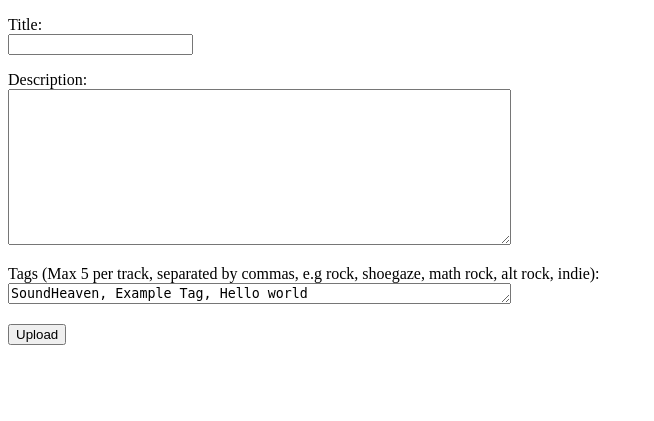
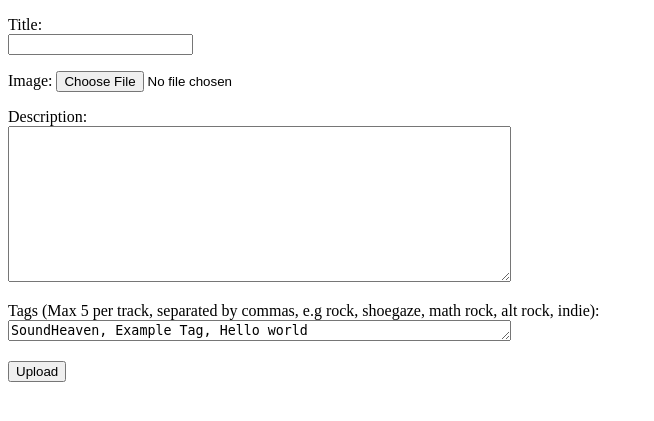
Before and after one commit to kuhalainen/SoundHeaven, a Flask app: page /new_track in a window 1280 px wide. Shown: the top 421 px of the page, without its empty margins (0-654 px from the left). Run offline with Flask 3, Linux system fonts and the light colour scheme; the visitor is signed in with stand-in values (Sample User, id 1).

Commit message:
Add initial support for track images

```diff
--- a/app.py
+++ b/app.py
@@ -1,6 +1,6 @@
 import sqlite3
 from flask import Flask
-from flask import redirect, render_template, request, session, abort
+from flask import redirect, render_template, request, session, abort, make_response
 from werkzeug.security import generate_password_hash, check_password_hash
 import db
 import config
@@ -8,6 +8,7 @@ import tracks
 import users
 import tags
 import comments
+import files
 
 
 app = Flask(__name__)
@@ -39,8 +40,9 @@ def show_track(track_id):
         abort(404)
     track_tags = tags.track_tags(track_id)
     track_comments = comments.get_track_comments(track_id)
+    track_image = files.get_album_art(track_id)[0]
 
-    return render_template("show_track.html",track=track, track_tags=track_tags, track_comments=track_comments)
+    return render_template("show_track.html",track=track, track_tags=track_tags, track_comments=track_comments, track_image=track_image)
 
 @app.route("/search")
 def search():
@@ -121,7 +123,14 @@ def create_track():
     if not taglist:
         abort(403)
 
+    file = request.files["image"]
+    valid = files.check_image(file)
 
+    if valid[0] != True:
+        return valid
+
+    files.save_image(valid[1], valid[2])
+    image_id = db.last_insert_id()
 
     user_id = session["user_id"]
 
@@ -129,7 +138,9 @@ def create_track():
     track_id = db.last_insert_id()
     tags.create_tags(taglist)
     tags.assign_tags(track_id, taglist)
-
+    print(track_id)
+    print(image_id)
+    files.set_album_art(track_id, image_id)
 
     return redirect("/")
 
@@ -219,7 +230,6 @@ def remove_comment(comment_id):
 
     track_id = request.form["track_id"]
     comment = comments.get_comment(comment_id)
-    print(comment)
     if not comment:
         abort(403)
     if session["user_id"] != comment["user_id"]:
@@ -227,3 +237,17 @@ def remove_comment(comment_id):
 
     comments.delete_comment(comment["id"])
     return redirect("/track/" + str(track_id))
+
+@app.route("/add_image", methods=["GET", "POST"])
+def add_image():
+    require_login()
+
+@app.route("/image/<int:image_id>")
+def show_image(image_id):
+    image = files.get_image(image_id)
+    if not image:
+        abort(404)
+
+    response = make_response(bytes(image[0][1]))
+    response.headers.set("Content-Type", "image/jpeg")
+    return response
--- a/schema.sql
+++ b/schema.sql
@@ -28,3 +28,23 @@ CREATE TABLE comments (
     track_id INTEGER REFERENCES tracks,
     user_id INTEGER REFERENCES users
 );
+
+CREATE TABLE images (
+    id INTEGER PRIMARY KEY,
+    image BLOB,
+    img_type TEXT
+);
+
+CREATE TABLE album_arts (
+    id INTEGER PRIMARY KEY,
+    image_id REFERENCES images,
+    track_id REFERENCES tracks
+
+);
+
+CREATE TABLE profile_photos (
+    id INTEGER PRIMARY KEY,
+    image_id REFERENCES images,
+    user_id REFERENCES users
+
+);
--- a/templates/new_track.html
+++ b/templates/new_track.html
@@ -6,10 +6,16 @@
 </head>
 
 <body>
-  <form action="/create_track" method="post">
+  <form action="/create_track" method="post" enctype="multipart/form-data">
     <p>
       Title: <br />
       <input type="text" name="title" maxlength="50" required/>
+    </p>
+    <p>
+        <p>
+          Image: <input type="file" name="image" accept=".jpg, .png, .jpeg" />
+        </p>
+
     </p>
     <p>
       Description: <br />
--- a/templates/show_track.html
+++ b/templates/show_track.html
@@ -14,6 +14,10 @@
         <a href="/remove_track/{{ track.id }}">Remove</a>
     </p>
     {% endif %}
+    {% if track_image %}
+    <img src="/image/{{ track_image.id }}" />
+    {% endif %}
+
     <p>
         {{ track.descr }}
     </p>
@@ -55,7 +59,7 @@
     </p>
     {% for comment in track_comments %}
 
-    <b>{{ comment.username }}</b> <br />
+    <a href="/user/{{ comment.user_id }}"><b>{{ comment.username }}</b></a> <br />
     {{ comment.comment }}<br />
     {% if comment.user_id == session.user_id %}
     <form action="/remove_comment/{{ comment.id }}" method="post">
--- a/templates/show_user.html
+++ b/templates/show_user.html
@@ -13,7 +13,7 @@
     </p>
     {% endif %}
     <p>
-        This artist has uploaded {{ user_tracks | count }} tracks.
+        This artist has uploaded {{ user_tracks | count }} track(s).
     </p>
 
 
```
Also changed, not shown: files.py (added, +41 -0 lines), tags.py (+0 -7 lines).
